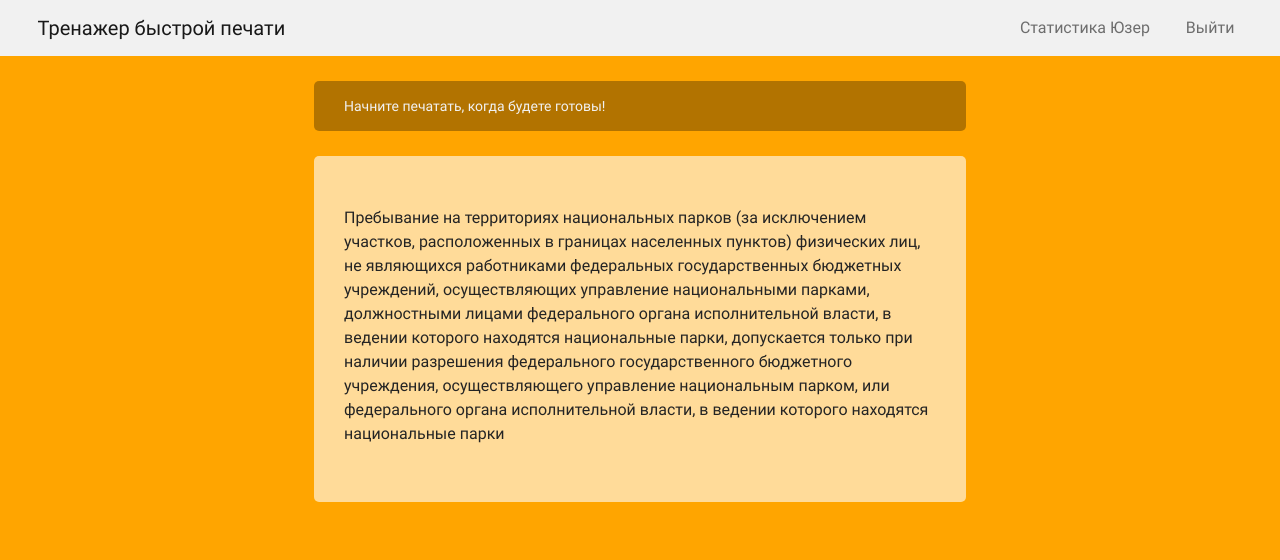
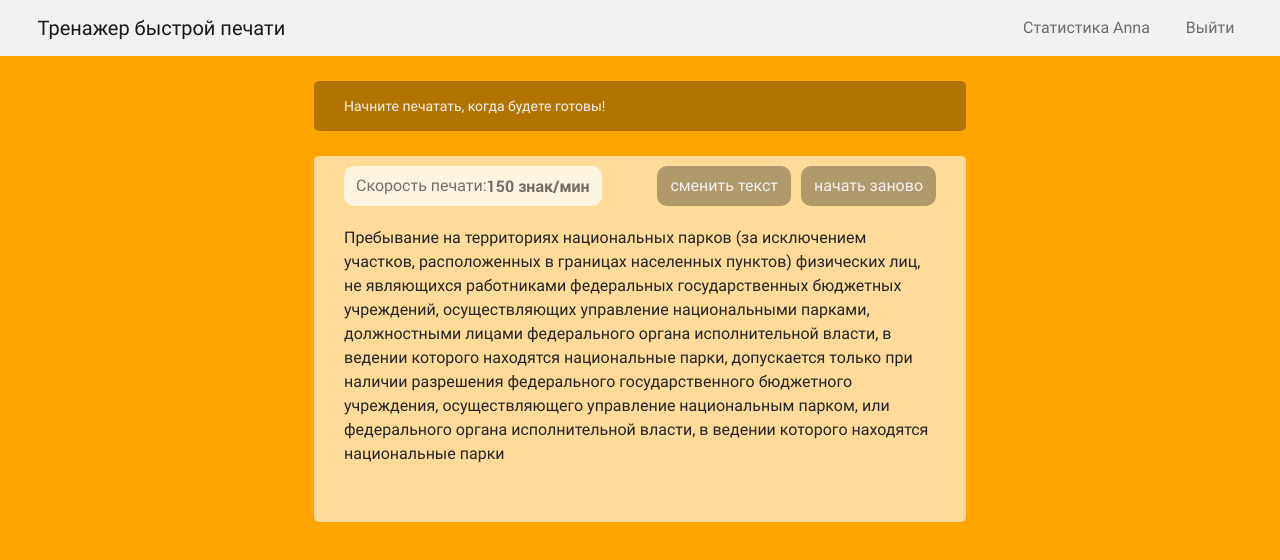
Before and after one commit to anna9grace/speed-typing, a React (Create React App) app: page / in a window 1280 px wide. Shown: the top 560 px of the page. Built offline with nearby package versions, Linux system fonts and the light colour scheme.

Commit message:
add styles to header of training-block component

```diff
--- /dev/null
+++ b/src/components/button/button.jsx
@@ -0,0 +1,19 @@
+import React from 'react';
+import classNames from 'classnames';
+import PropTypes from 'prop-types';
+import styles from './button.module.scss';
+
+function Button ({children, modifier, className, ...attrs}) {
+  const modifierClass = modifier ? `btn--${modifier}` : '';
+  return (
+    <button className={classNames(styles.btn, styles[modifierClass], className)} {...attrs}>{children}</button>
+  );
+}
+
+Button.propTypes = {
+  children: PropTypes.node,
+  modifier: PropTypes.string,
+  className: PropTypes.string,
+};
+
+export default Button;
--- /dev/null
+++ b/src/components/button/button.module.scss
@@ -0,0 +1,29 @@
+.btn {
+  display: inline-block;
+  line-height: 1.5;
+  color: inherit;
+  text-align: center;
+  text-decoration: none;
+  vertical-align: middle;
+  cursor: pointer;
+  user-select: none;
+  background-color: transparent;
+  border: 1px solid transparent;
+  padding: 0.375rem 0.75rem;
+  border-radius: 10px;
+  transition: color 0.15s ease-in-out, background-color 0.15s ease-in-out, border-color 0.15s ease-in-out, box-shadow 0.15s ease-in-out;
+
+  &:active {
+    opacity: 0.6;
+  }
+
+  &--dark {
+    background-color: rgba(#000000, 0.3);
+    color: #f1f1f1;
+
+    &:hover,
+    &:focus {
+      background-color: rgba(#000000, 0.4);
+    }
+  }
+}
--- /dev/null
+++ b/src/components/current-result/current-result.jsx
@@ -0,0 +1,31 @@
+import React from 'react';
+import { ResultType } from '../../constants';
+import PropTypes from 'prop-types';
+
+const getResult = (resultType) => {
+  switch(resultType) {
+    case ResultType.SPEED:
+      return '150 знак/мин';
+
+    case ResultType.PRECISION:
+      return '65%';
+
+    default:
+      return '';
+  }
+};
+
+function CurrentResult (props) {
+  const {resultType, className} = props;
+
+  return (
+    <span className={className}> {getResult(resultType)}</span>
+  );
+}
+
+CurrentResult.propTypes = {
+  resultType: PropTypes.string.isRequired,
+  className: PropTypes.string,
+};
+
+export default CurrentResult;
--- a/src/components/main-screen/main-screen.jsx
+++ b/src/components/main-screen/main-screen.jsx
@@ -7,10 +7,12 @@ const text = 'Пребывание на территориях национал
 
 const message = 'Начните печатать, когда будете готовы!';
 
+const user = 'Anna';
+
 function MainScreen(props) {
   return (
     <React.Fragment>
-      <PageHeader />
+      <PageHeader user={user}/>
       <main>
         <Message>{message}</Message>
         <TrainingBlock>{text}</TrainingBlock>
--- a/src/components/page-header/page-header.jsx
+++ b/src/components/page-header/page-header.jsx
@@ -1,9 +1,26 @@
 import React from 'react';
-// import PropTypes from 'prop-types';
-import classNames from 'classnames';
+import PropTypes from 'prop-types';
 import styles from './page-header.module.scss';
 
+const renderAuthNavbar = (userName) => (
+  <React.Fragment>
+    <li className={styles.navlink}>
+      <a className="nav-link" href="/">Статистика {userName}</a>
+    </li>
+    <li className={styles.navlink}>
+      <a className="nav-link" href="/">Выйти</a>
+    </li>
+  </React.Fragment>
+);
+
+const renderNoAuthNavbar = () => (
+  <li className={styles.navlink}>
+    <a className="nav-link" href="/login">Войти</a>
+  </li>
+);
+
 function PageHeader(props) {
+  const {user} = props;
 
   return (
     <header className={styles.container}>
@@ -12,12 +29,7 @@ function PageHeader(props) {
           <a className="navbar-brand" href="/">Тренажер быстрой печати</a>
           <div>
             <ul className="navbar-nav me-auto mb-2 mb-lg-0">
-              <li className={styles.navlink}>
-                <a className="nav-link" href="/">Статистика Юзер</a>
-              </li>
-              <li className={styles.navlink}>
-                <a className="nav-link" href="/">Выйти</a>
-              </li>
+              {(user && renderAuthNavbar(user)) || renderNoAuthNavbar()}
             </ul>
           </div>
         </div>
@@ -26,4 +38,9 @@ function PageHeader(props) {
   );
 }
 
+
+PageHeader.propTypes = {
+  user: PropTypes.string,
+};
+
 export default PageHeader;
--- a/src/components/training-block/training-block.jsx
+++ b/src/components/training-block/training-block.jsx
@@ -2,13 +2,28 @@ import React from 'react';
 import styles from './training-block.module.scss';
 import classNames from 'classnames';
 import PropTypes from 'prop-types';
+import Button from '../button/button';
+import CurrentResult from '../current-result/current-result';
+import { ResultType } from '../../constants';
 
-function TrainingBlock({children, ...attr}) {
+function TrainingBlock({ children, ...attrs }) {
+  // document.addEventListener('keydown', (evt) => {
+  //   console.log(evt.key);
+  // });
+
   return (
     <div
       className={classNames('row', 'justify-content-center', styles.container)}
     >
       <div className={classNames('col-10', 'col-md-6', styles.wrapper)}>
+        <div className={styles.header}>
+          <p className={styles.result}>
+            Скорость печати:
+            <CurrentResult className={styles.rate} resultType={ResultType.SPEED}/>
+          </p>
+          <Button className={styles.button} modifier='dark'>сменить текст</Button>
+          <Button className={styles.button} modifier='dark'>начать заново</Button>
+        </div>
         <p>{children}</p>
       </div>
     </div>
--- a/src/components/training-block/training-block.module.scss
+++ b/src/components/training-block/training-block.module.scss
@@ -2,12 +2,43 @@
   padding-bottom: 50px;
 
   .wrapper {
-    padding: 50px 30px 40px;
+    padding: 70px 30px 40px;
   }
 }
 
 .wrapper {
+  position: relative;
   min-height: 300px;
   border-radius: 5px;
   background-color: rgba(#ffffff, 0.6);
 }
+
+.header {
+  position: absolute;
+  display: flex;
+  width: 100%;
+  height: 40px;
+  top: 10px;
+  left: 0;
+  padding-left: 30px;
+  padding-right: 30px;
+}
+
+.result {
+  display: flex;
+  align-items: center;
+  margin-right: auto;
+  margin-bottom: 0;
+  background-color: rgba(#ffffff, 0.7);
+  padding: 0.375rem 0.75rem;
+  border-radius: 10px;
+  color: rgba(#000000, 0.55);
+}
+
+.button {
+  margin-left: 10px;
+}
+
+.rate {
+  font-weight: 700;
+}
--- /dev/null
+++ b/src/constants.js
@@ -0,0 +1,4 @@
+export const ResultType = {
+  SPEED: 'speed-rate',
+  PRECISION: 'precision-rate',
+};
```
